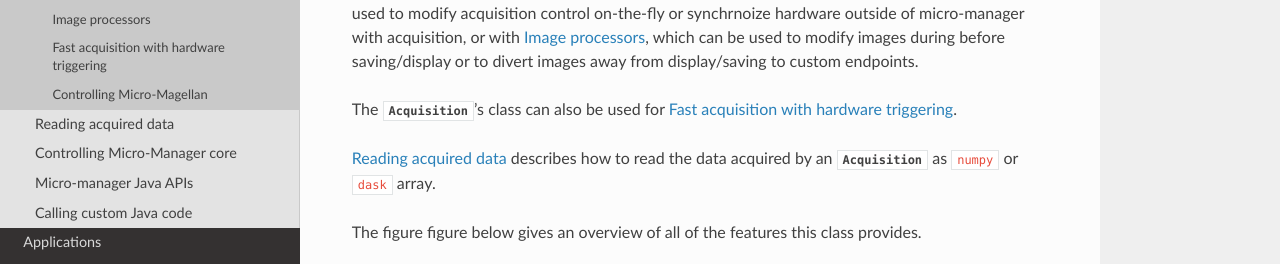
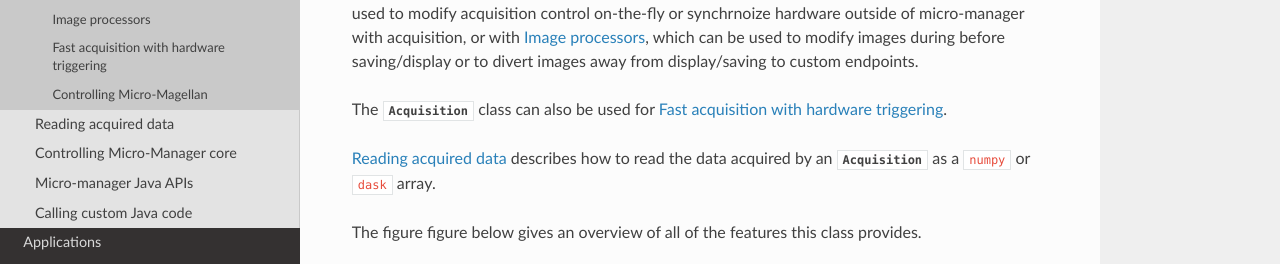
Before and after one commit to micro-manager/pycro-manager, a Sphinx documentation site: the page built from docs/source/acq_overview.rst, in a window 1280 px wide and 900 px high. Shown: the part 279-543 px from the top of the window. Built offline with Sphinx 7.4.7 and the Read the Docs theme 2.0.0, drawn with Linux system fonts in a browser that asks for light colours; pages that are not in the unit, such as notebooks, are missing from menus.

Commit message:
added rgb mode and other small changes

```diff
--- a/docs/source/acq_overview.rst
+++ b/docs/source/acq_overview.rst
@@ -6,9 +6,9 @@
 
 More advanced functionality can be implemented through the use of :ref:`acq_hooks`, which are used to modify acquisition control on-the-fly or synchrnoize hardware outside of micro-manager with acquisition, or with :ref:`img_processors`, which can be used to modify images during before saving/display or to divert images away from display/saving to custom endpoints.
 
-The :class:`Acquisition<pycromanager.Acquisition>`'s class can also be used for :ref:`hardware_triggering`.
+The :class:`Acquisition<pycromanager.Acquisition>` class can also be used for :ref:`hardware_triggering`.
 
-:ref:`reading_data` describes how to read the data acquired by an :class:`Acquisition<pycromanager.Acquisition>` as ``numpy`` or ``dask`` array.
+:ref:`reading_data` describes how to read the data acquired by an :class:`Acquisition<pycromanager.Acquisition>` as a ``numpy`` or ``dask`` array.
 
 The figure figure below gives an overview of all of the features this class provides.
 
```
Also changed, not shown: 3 other files.
